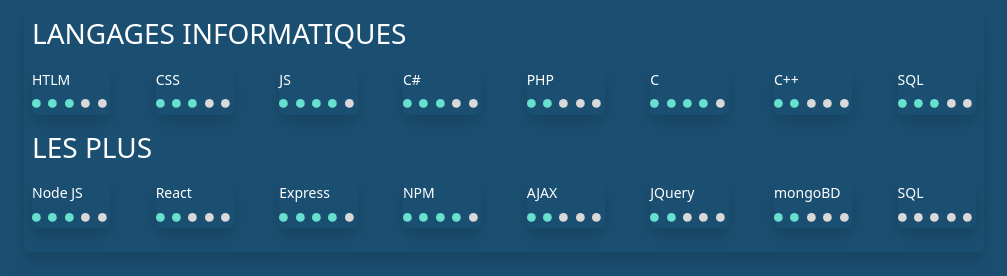
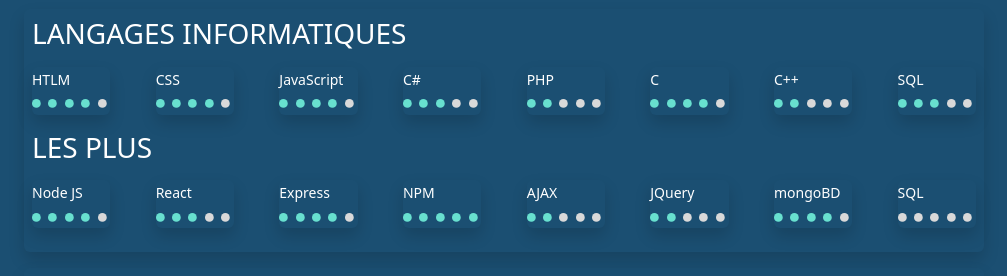
Before and after one commit to teddybengoto/Portfolio, a React (Create React App) app: page / in a window 1280 px wide. Shown: the part 2455-2731 px from the top of the page, without its empty margins (140-1147 px from the left). Built offline with nearby package versions, Linux system fonts and the light colour scheme.

Commit message:
Update google cd link

```diff
--- a/src/component/about.js
+++ b/src/component/about.js
@@ -22,7 +22,7 @@
 
                 }
               </div>
-              <div className="d-flexd w-75 p-2 my-4 align-items-center justify-content-center rounded shadow text-white">
+              <div className="w-75 p-2 my-4 rounded shadow text-white">
 
                 <div className="me-2" >
                     <FontAwesomeIcon
--- a/src/component/healder.js
+++ b/src/component/healder.js
@@ -52,7 +52,7 @@
 
                   </Nav>
                   </Navbar.Collapse>
-                  <Navbar.Brand  className='text-white ms-1' href="https://drive.google.com/file/d/1_EPRHhTuGaNYz9iBgIa2ijihf4rYQuxe/view?usp=sharing">
+                  <Navbar.Brand  className='text-white ms-1' href="https://drive.google.com/file/d/1S7ZylTPLvCIKx1MlnPBt6u-ChE6TasJ8/view?usp=sharing">
                     Cv
                     <FontAwesomeIcon icon={faDownload} size="2xs"  />
 
--- a/src/data/skills.json
+++ b/src/data/skills.json
@@ -1,10 +1,10 @@
 [
     {
         "title":"LANGAGES INFORMATIQUES",
-        "skills": [{"skill":"HTLM","level":"3"},{"skill":"CSS","level":"3"},{"skill":"JS","level":"4"},{"skill":"C#","level":"3"},{"skill":"PHP","level":"2"},{"skill":"C","level":"4"},{"skill":"C++","level":"2"}, {"skill":"SQL","level":"3"}]
+        "skills": [{"skill":"HTLM","level":"4"},{"skill":"CSS","level":"4"},{"skill":"JavaScript","level":"4"},{"skill":"C#","level":"3"},{"skill":"PHP","level":"2"},{"skill":"C","level":"4"},{"skill":"C++","level":"2"}, {"skill":"SQL","level":"3"}]
     },
     {
         "title":"LES PLUS",
-        "skills": [{"skill":"Node JS","level":"3"},{"skill":"React","level":"2"},{"skill":"Express","level":"4"},{"skill":"NPM","level":"4"},{"skill":"AJAX","level":"2"},{"skill":"JQuery","level":"2"},{"skill":"mongoBD","level":"2"}, {"skill":"SQL","Git":"4"}]
+        "skills": [{"skill":"Node JS","level":"4"},{"skill":"React","level":"3"},{"skill":"Express","level":"4"},{"skill":"NPM","level":"5"},{"skill":"AJAX","level":"2"},{"skill":"JQuery","level":"2"},{"skill":"mongoBD","level":"4"}, {"skill":"SQL","Git":"4"}]
     }
 ]
```
